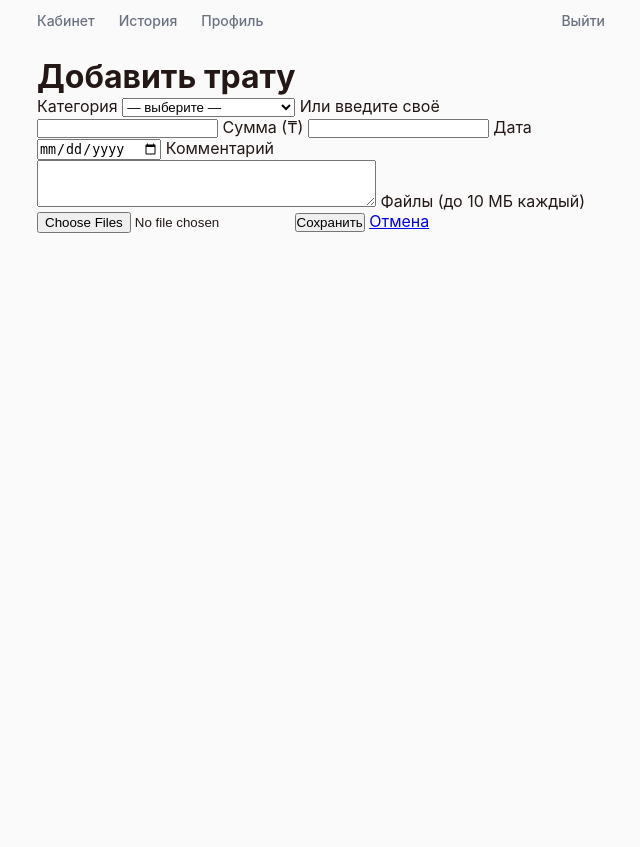
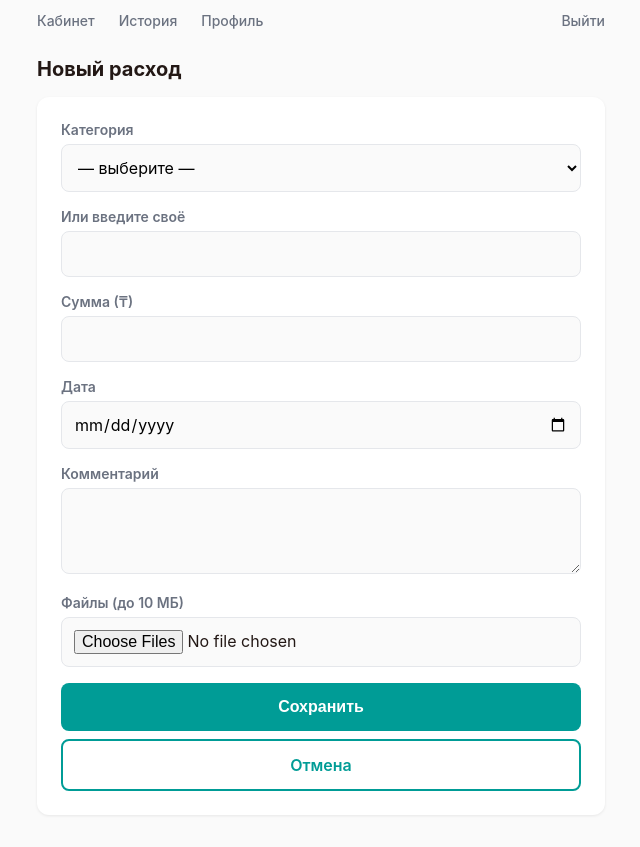
Before and after one commit to Adletman/manytracker, a Django app: page /expenses/new/ in a window 1280 px wide. Shown: the whole page, without its empty margins (319-959 px from the left). Before the commit the page ends 233 px from the top, so only its background shows below. Run offline with Django 5.2, Linux system fonts and the light colour scheme; a user stored in the database is signed in; tables that the repository leaves empty hold one stand-in row (values such as "Sample post").

Commit message:
feat(ui): redesign expense form, detail, and delete pages

```diff
--- a/templates/expenses/expense_form.html
+++ b/templates/expenses/expense_form.html
@@ -1,40 +1,48 @@
 {% extends "base.html" %}
-{% block title %}Добавить трату{% endblock %}
+{% block title %}{% if edit_mode %}Редактировать{% else %}Новый расход{% endif %}{% endblock %}
 {% block content %}
-<h1>{% if edit_mode %}Редактировать трату{% else %}Добавить трату{% endif %}</h1>
+<h1 class="page-title">{% if edit_mode %}Редактировать расход{% else %}Новый расход{% endif %}</h1>
 {% if warning %}
-  <div class="errors">{{ warning }}</div>
+  <div class="form-errors">{{ warning }}</div>
 {% endif %}
+<div class="form-card">
   <form method="post" enctype="multipart/form-data">
     {% csrf_token %}
-  {% if form.non_field_errors %}<div class="errors">{{ form.non_field_errors }}</div>{% endif %}
+    {% if form.non_field_errors %}<div class="form-errors">{{ form.non_field_errors }}</div>{% endif %}
+    <div class="form-group">
       <label>{{ form.category.label }}</label>
       {{ form.category }}
-  {{ form.category.errors }}
-
+      {% if form.category.errors %}<div class="form-error">{{ form.category.errors }}</div>{% endif %}
+    </div>
+    <div class="form-group">
       <label>{{ form.custom_category_name.label }}</label>
       {{ form.custom_category_name }}
-  {{ form.custom_category_name.errors }}
-
+    </div>
+    <div class="form-group">
       <label>{{ form.amount.label }}</label>
       {{ form.amount }}
-  {{ form.amount.errors }}
-
+      {% if form.amount.errors %}<div class="form-error">{{ form.amount.errors }}</div>{% endif %}
+    </div>
+    <div class="form-group">
       <label>{{ form.date.label }}</label>
       {{ form.date }}
-  {{ form.date.errors }}
-
+      {% if form.date.errors %}<div class="form-error">{{ form.date.errors }}</div>{% endif %}
+    </div>
+    <div class="form-group">
       <label>{{ form.comment.label }}</label>
       {{ form.comment }}
-
-  <label>Файлы (до 10 МБ каждый)</label>
+    </div>
+    {% if not edit_mode %}
+    <div class="form-group">
+      <label>Файлы (до 10 МБ)</label>
       <input type="file" name="attachments" multiple>
-
-  {% if warning %}
-    <input type="hidden" name="confirm_negative" value="on">
+    </div>
     {% endif %}
-
-  <button type="submit">{% if warning %}Подтвердить{% else %}Сохранить{% endif %}</button>
-  <a href="{% url 'cabinet' %}">Отмена</a>
+    {% if warning %}<input type="hidden" name="confirm_negative" value="on">{% endif %}
+    <button type="submit" class="btn btn--primary btn--full">
+      {% if warning %}Подтвердить{% else %}Сохранить{% endif %}
+    </button>
+    <a href="{% url 'cabinet' %}" class="btn btn--outline btn--full" style="margin-top:0.5rem">Отмена</a>
   </form>
+</div>
 {% endblock %}
```
Also changed, not shown: templates/expenses/confirm_delete.html (+9 -7 lines), templates/expenses/expense_detail.html (+22 -20 lines). Lines whose indentation alone changed are shown as unchanged.
